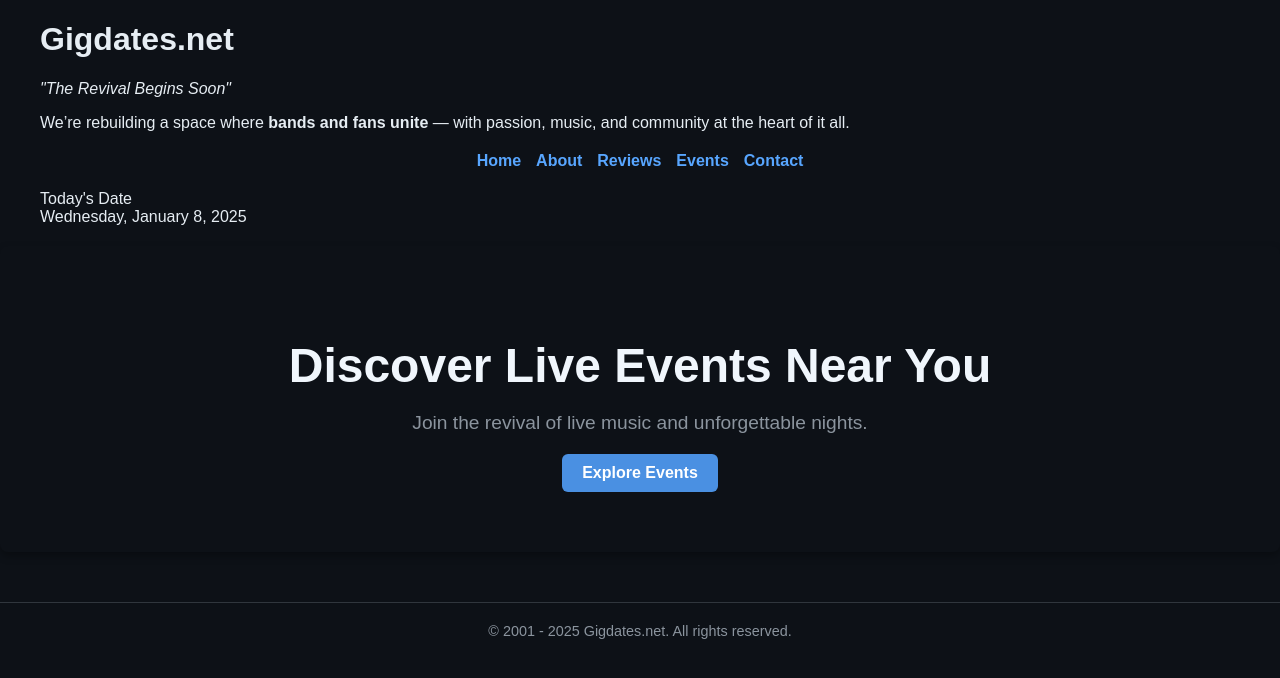
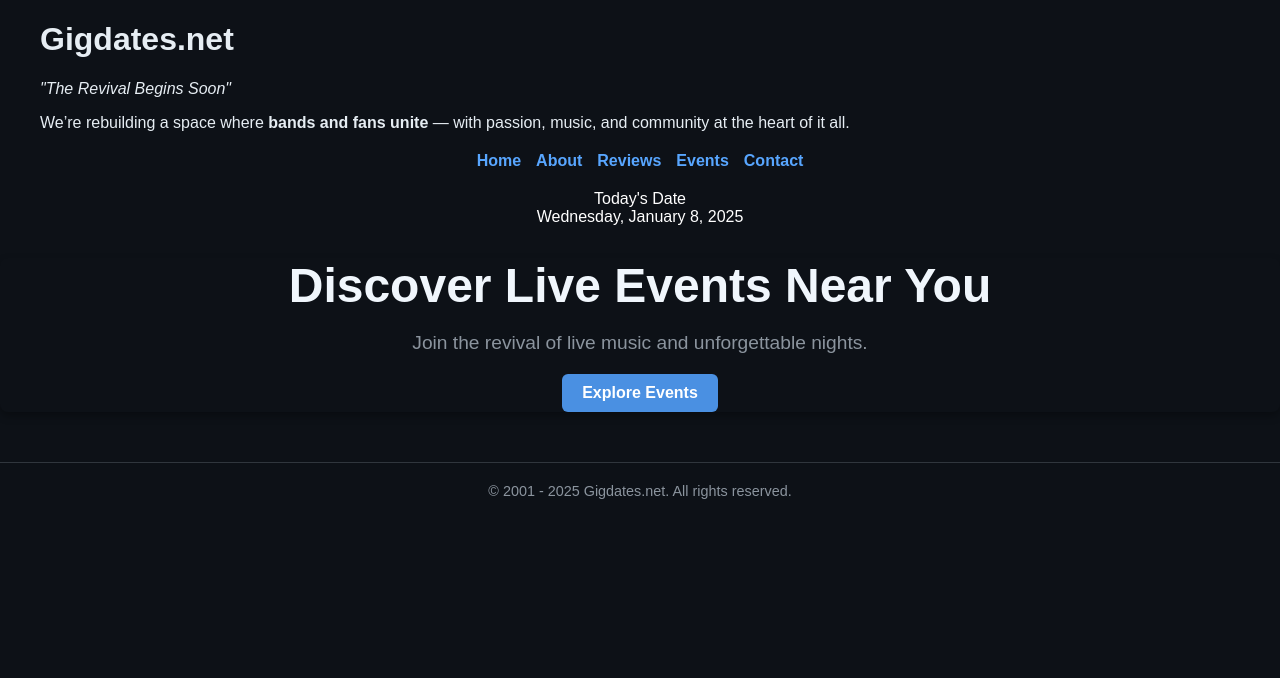
Before and after one commit to mantis-gdn/gigdates-serverless, a website: page public/index.html in a window 1280 px wide. Drawn offline with Linux system fonts and the light colour scheme.

Commit message:
style: update body padding and margin for improved layout; add styles for current date display

```diff
--- a/public/css/styles.css
+++ b/public/css/styles.css
@@ -75,8 +75,8 @@ body {
     background: url('/path-to-hero-image.jpg') no-repeat center center/cover;
     text-align: center;
     color: #e6edf3;
-    padding: 60px 20px;
-    margin: 20px 0;
+    padding: 0px 20px;
+    margin: 0px 0;
     border-radius: 8px;
     box-shadow: 0 4px 8px rgba(0, 0, 0, 0.3);
 }
@@ -108,6 +108,14 @@ body {
 
 .hero-section button:hover {
     background-color: #1f6feb;
+}
+
+/* === Current Date === */
+.current-date {
+    text-align: center;
+    color: #ffffff; /* White text */
+    font-size: 1em;
+    margin: 10px 0;
 }
 
 /* === Event Grid (Unified Across Venue & Band Pages) === */
```
